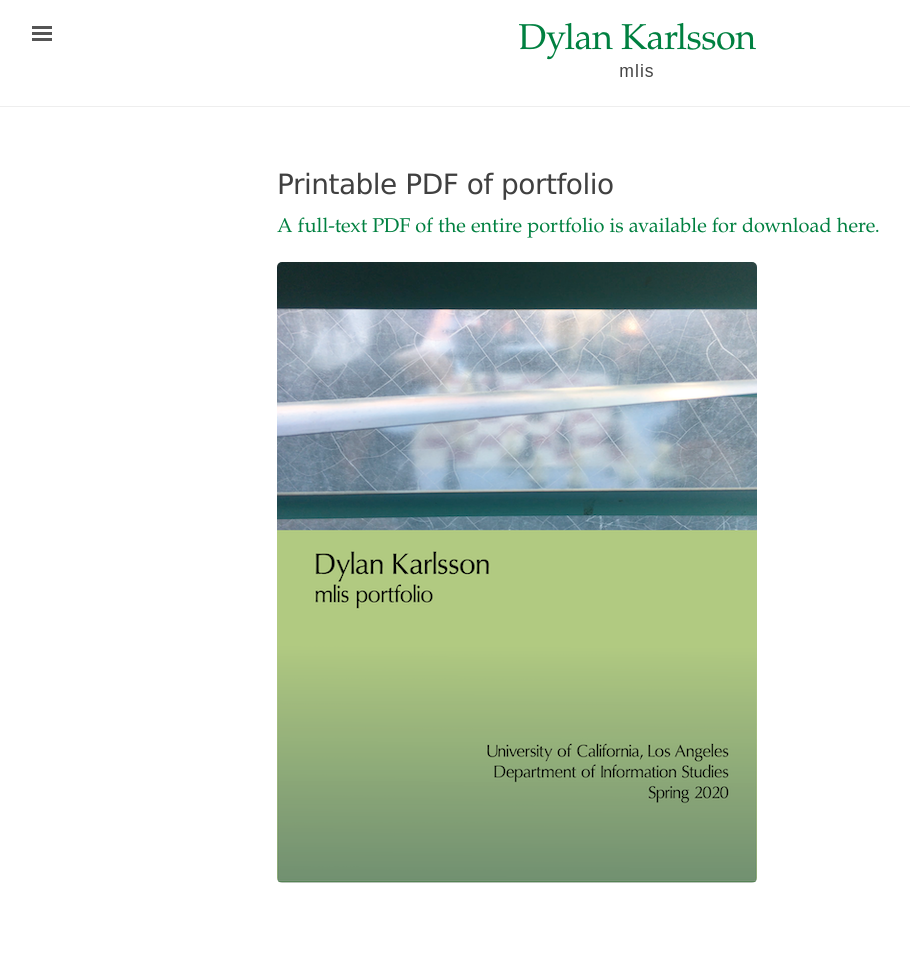
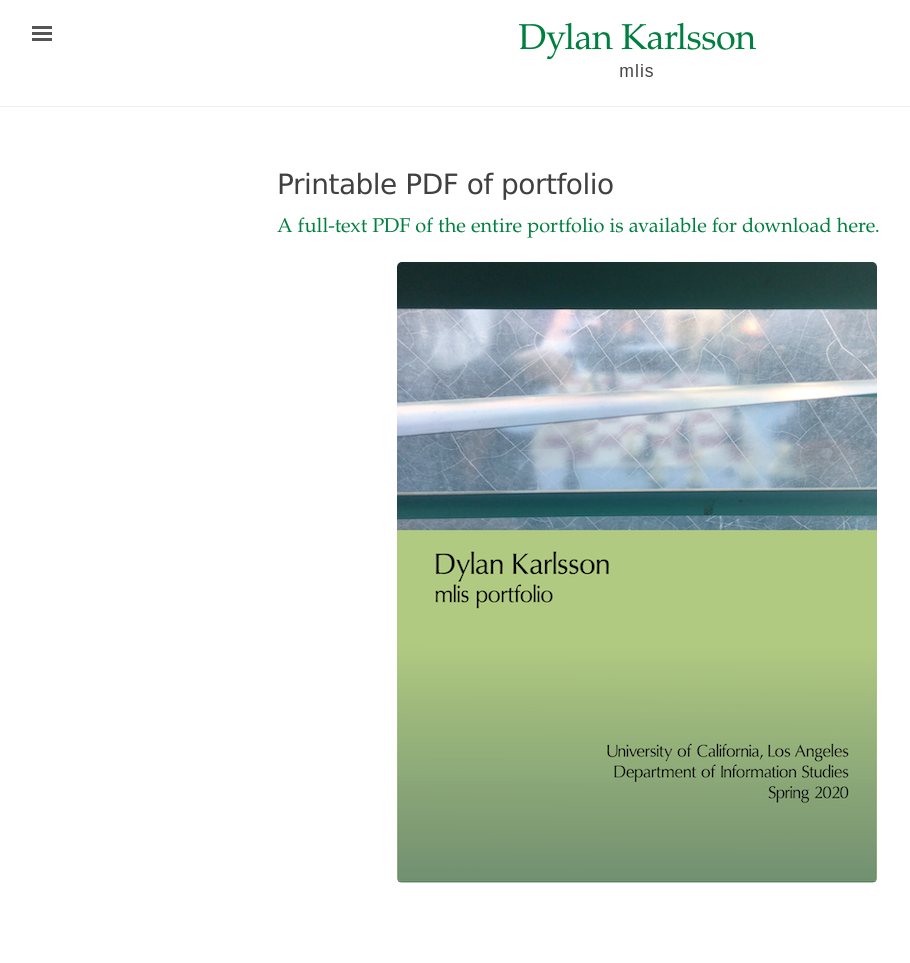
Before and after one commit to dylankarlsson/portfolio, a Jekyll site: the page built from full-pdf.md, in a window 1280 px wide. Shown: the whole page, without its empty margins (3-913 px from the left). Built offline with Jekyll 4.4.1, drawn with Linux system fonts in a browser that asks for light colours.

Commit message:
Update full-pdf.md

```diff
--- a/full-pdf.md
+++ b/full-pdf.md
@@ -6,4 +6,4 @@
 
 [A full-text PDF of the entire portfolio is available for download here.](Portfolio_Karlsson.pdf)
 
-![Portfolio cover, with image of window obscuring a chess game.](https://github.com/dylankarlsson/portfolio/blob/master/assets/Portfolio_Cover.png "Portfolio_Cover")
+<center><img src="https://raw.githubusercontent.com/dylankarlsson/portfolio/master/assets/Portfolio_Cover.png" alt= "Portfolio cover, with image of window obscuring a chess game."></center>
```
